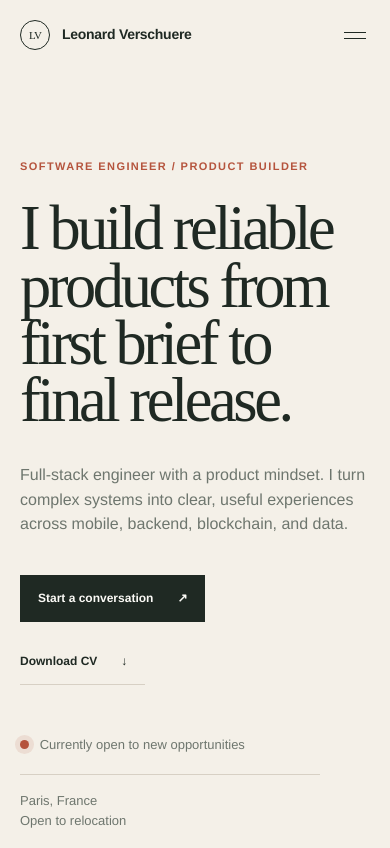
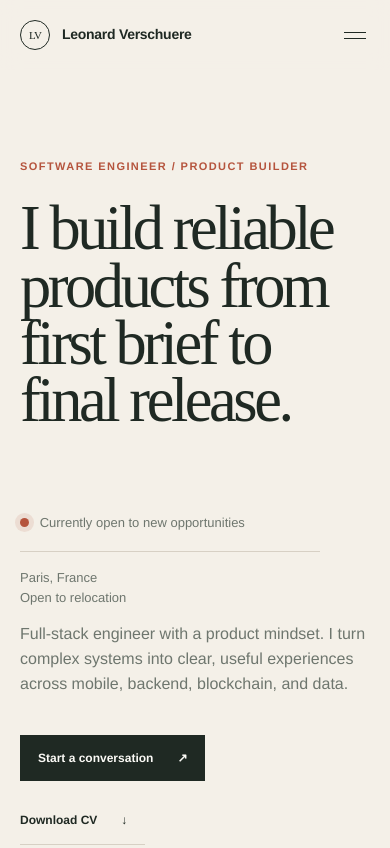
Before and after one commit to verschhh/verschhh.fr, a website: page index.html in a window 390 px wide. Shown: the top 848 px of the page. Drawn offline with Linux system fonts and the light colour scheme.

Commit message:
refactor: clarify hero availability

```diff
--- a/index.html
+++ b/index.html
@@ -37,7 +37,15 @@
       <section class="hero page-section">
         <div class="hero-copy reveal">
           <p class="eyebrow">Software engineer / product builder</p>
-          <h1>I build reliable products from first brief to final release.</h1>
+          <div class="hero-title-row">
+            <h1>I build reliable products from first brief to final release.</h1>
+            <aside class="hero-note" aria-label="Availability">
+              <span class="status-dot" aria-hidden="true"></span>
+              <p>Currently open to new opportunities</p>
+              <span class="note-rule"></span>
+              <p class="note-small">Paris, France<br />Open to relocation</p>
+            </aside>
+          </div>
           <p class="hero-intro">
             Full-stack engineer with a product mindset. I turn complex systems into clear,
             useful experiences across mobile, backend, blockchain, and data.
@@ -47,13 +55,6 @@
             <a class="button button-quiet" href="FDE_CV_EN.pdf" download>Download CV <span aria-hidden="true">↓</span></a>
           </div>
         </div>
-
-        <aside class="hero-note reveal" aria-label="Availability">
-          <span class="status-dot" aria-hidden="true"></span>
-          <p>Currently open to new opportunities</p>
-          <span class="note-rule"></span>
-          <p class="note-small">Paris, France<br />Open to relocation</p>
-        </aside>
       </section>
 
       <section id="work" class="page-section section-block">
--- a/styles.css
+++ b/styles.css
@@ -37,6 +37,9 @@ button { color: inherit; font: inherit; }
 }
 .page-section { max-width: var(--max); margin-inline: auto; padding-inline: 48px; }
 .site-header {
+  position: sticky;
+  top: 0;
+  z-index: 20;
   max-width: var(--max);
   margin-inline: auto;
   padding: 28px 48px;
@@ -44,6 +47,8 @@ button { color: inherit; font: inherit; }
   align-items: center;
   justify-content: space-between;
   gap: 32px;
+  background: rgba(244, 240, 232, .94);
+  backdrop-filter: blur(10px);
 }
 .wordmark { display: inline-flex; align-items: center; gap: 12px; font-size: 14px; font-weight: 600; letter-spacing: -.02em; }
 .wordmark-mark { display: grid; place-items: center; width: 30px; height: 30px; border: 1px solid var(--ink); border-radius: 50%; font: 11px var(--serif); letter-spacing: -.08em; }
@@ -53,7 +58,8 @@ button { color: inherit; font: inherit; }
 .site-nav .nav-contact { color: var(--ink); border-bottom: 1px solid var(--ink); padding-bottom: 3px; }
 .menu-toggle { display: none; border: 0; background: none; padding: 4px; }
 .menu-line { display: block; width: 22px; height: 1px; margin: 5px 0; background: var(--ink); }
-.hero { min-height: 690px; padding-top: 160px; padding-bottom: 120px; display: grid; grid-template-columns: minmax(0, 1fr) 220px; gap: 90px; align-items: end; }
+.hero { min-height: 690px; padding-top: 160px; padding-bottom: 120px; }
+.hero-title-row { display: grid; grid-template-columns: minmax(0, 1fr) 220px; gap: 90px; align-items: end; }
 .eyebrow, .detail-label { margin: 0 0 26px; font-size: 11px; font-weight: 600; letter-spacing: .13em; line-height: 1.2; text-transform: uppercase; color: var(--signal); }
 .eyebrow span { color: var(--muted); margin-left: 12px; }
 h1, h2, h3, p { margin-top: 0; }
@@ -68,7 +74,7 @@ em { color: var(--signal); font-style: italic; }
 .button:hover, .button:focus-visible { transform: translateY(-2px); }
 .button-dark { background: var(--ink); color: var(--white); }
 .button-quiet { padding-left: 0; border-bottom: 1px solid var(--line); }
-.hero-note { align-self: end; padding-bottom: 10px; color: var(--muted); font-size: 13px; }
+.hero-note { align-self: end; padding-bottom: 14px; color: var(--muted); font-size: 13px; }
 .status-dot { display: inline-block; width: 9px; height: 9px; margin-right: 7px; border-radius: 50%; background: var(--signal); box-shadow: 0 0 0 5px rgba(181, 84, 61, .12); }
 .hero-note p { display: inline; }
 .note-rule { display: block; width: 100%; height: 1px; margin: 18px 0 16px; background: var(--line); }
@@ -164,7 +170,8 @@ em { color: var(--signal); font-style: italic; }
   .site-nav.is-open { display: flex; }
   .site-nav a { padding: 12px 0; }
   .site-nav .nav-contact { border-bottom: 0; }
-  .hero { min-height: auto; padding-top: 120px; grid-template-columns: 1fr; gap: 50px; }
+  .hero { min-height: auto; padding-top: 120px; }
+  .hero-title-row { grid-template-columns: 1fr; gap: 50px; }
   .hero-note { max-width: 300px; }
   .project-grid { grid-template-columns: 1fr 1fr; }
   .project-card-featured { grid-column: 1 / -1; min-height: 420px; }
```
